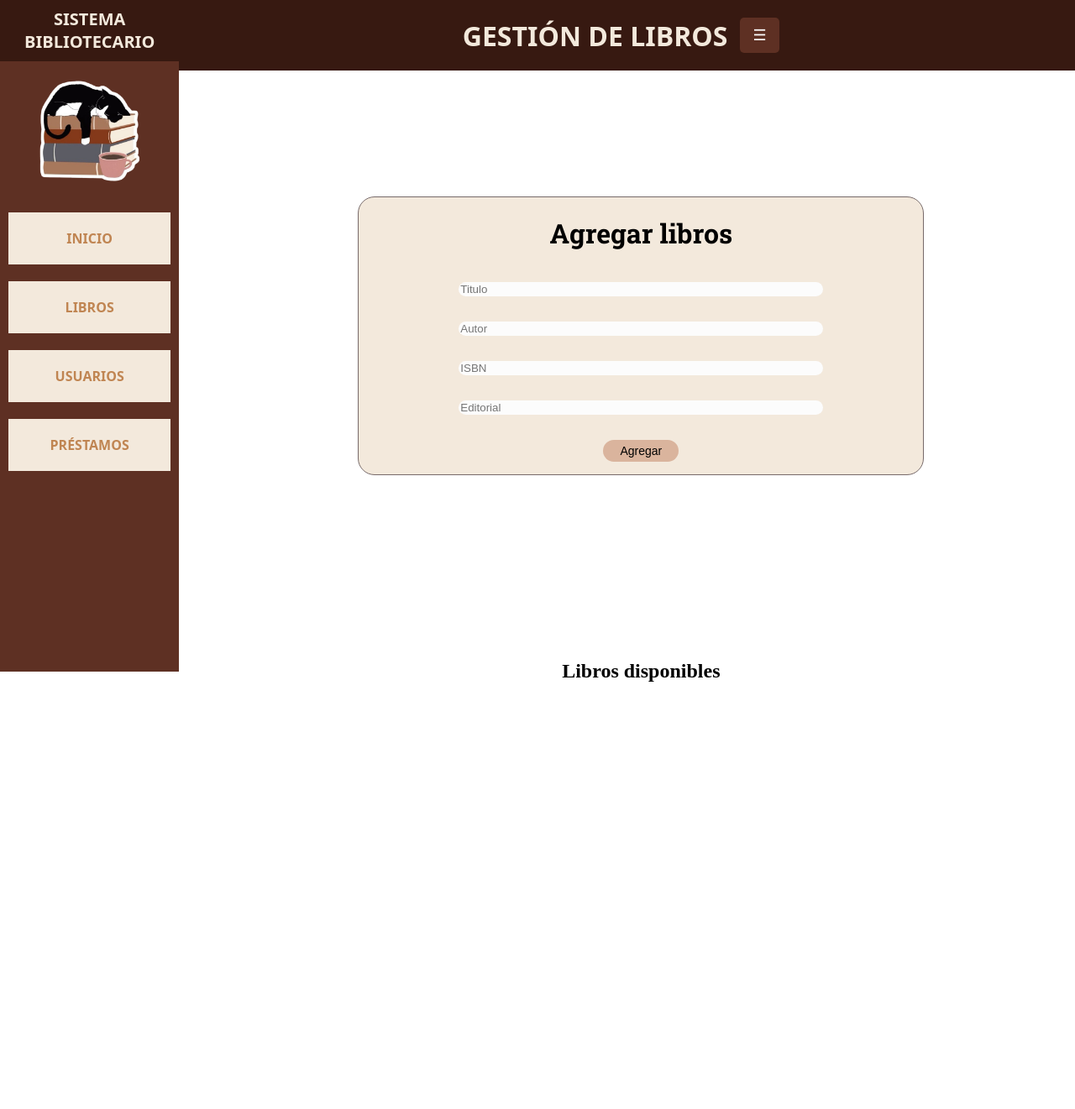
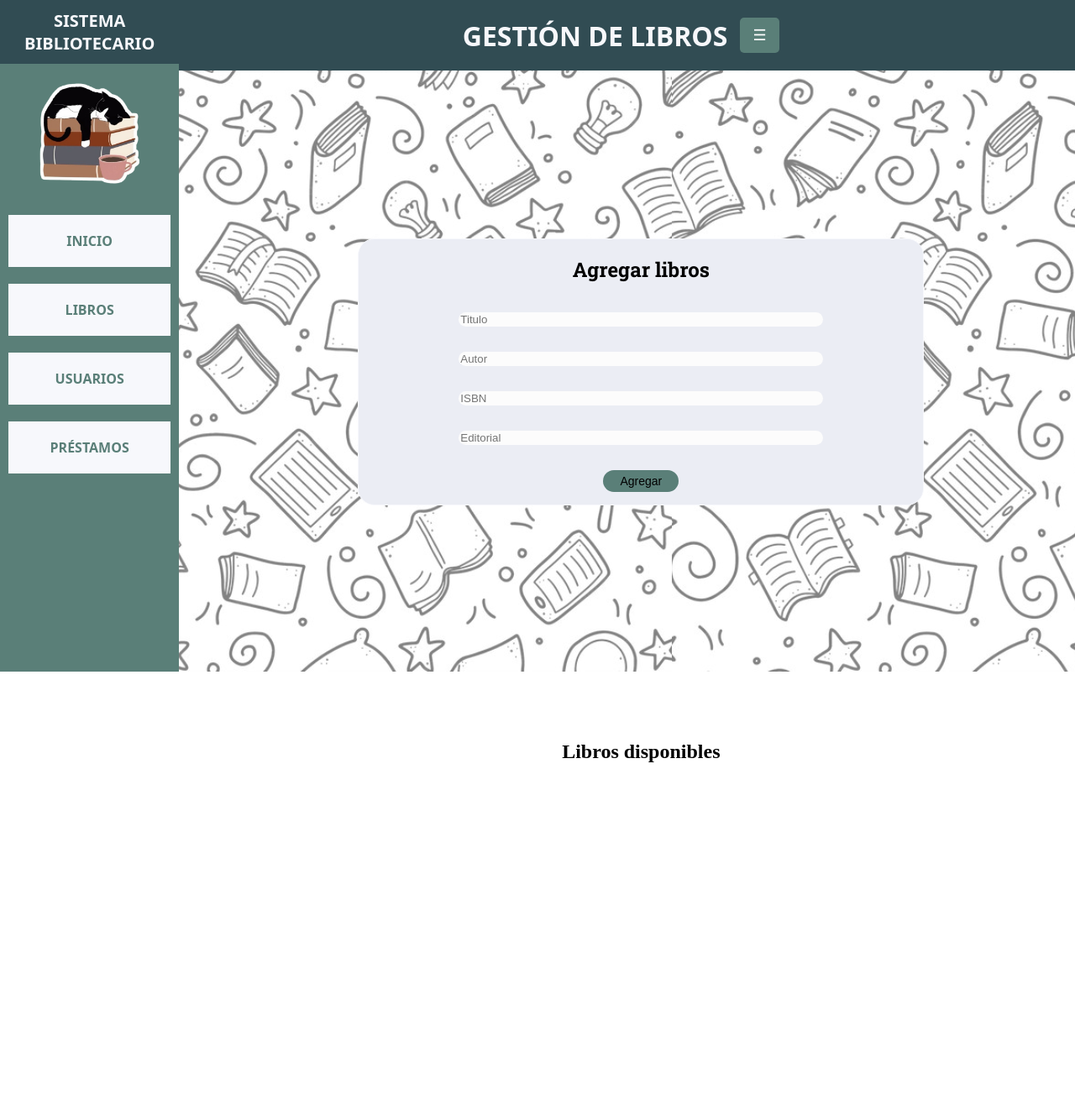
Before and after one commit to alymarquez/gestion_biblioteca, a Flask app: page /libros in a window 1280 px wide. Shown: the whole page at 84% size. Before the commit the page ends 812 px from the top, so only its background shows below. Run offline with Flask 3, Linux system fonts and the light colour scheme.

Commit message:
varios cambios

```diff
--- a/static/css/styles.css
+++ b/static/css/styles.css
@@ -1,5 +1,5 @@
 
-@import url('https://fonts.googleapis.com/css2?family=Roboto+Slab:wght@100..900&display=swap');
+@import url('https://fonts.googleapis.com/css2?family=Inconsolata:wght@200..900&family=Roboto+Slab:wght@100..900&display=swap');
 
 html, body {
     margin: 0;
@@ -8,7 +8,7 @@ html, body {
     display: flex;
     flex-direction: column;
     scroll-behavior: smooth;
-    scroll-padding-top: 150px;
+    /*scroll-padding-top: 150px;*/
 }
 
 .container {
@@ -26,7 +26,7 @@ html, body {
     min-height: 100vh; /* Ocupar toda la altura */
 }
 
-/*
+
 .main-content::before{
     content: "";
     position: absolute;
@@ -35,13 +35,13 @@ html, body {
     width: 100%;
     height: 100%;
     background: url("../images/bookbg.jpg");
-    background-size: cover;
-    background-repeat: no-repeat;
+    background-size: contain;
+    background-repeat: repeat;
     background-attachment: fixed;
     opacity: 0.5;
     z-index: -1;
 }
-*/
+
 
 /* sidebar */
 
@@ -49,7 +49,7 @@ html, body {
     position: sticky;
     top: 0px;
     width: 20%;
-    background-color: #5E3023;
+    background-color: #5a7f78;
     display: flex;
     align-self: flex-start;
     flex-direction: column;
@@ -68,10 +68,11 @@ html, body {
     font-size: 20px !important;
     font-weight: bold;
     text-align: center;
-    background-color: #371911;
-    padding: 9.3px;
-    color: #F3E9DC;
+    background-color: #314c53;
+    padding: 10.8px;
+    color: #f7f8fc;
 }
+
 
 .sidebar img {
     width: 150px; /* Ajusta el tamaño */
@@ -92,28 +93,28 @@ html, body {
 .menu-link{
     padding: 20px 0;
     margin: 10px 10px;
-    background-color: #F3E9DC;
+    background-color: #f7f8fc;
     list-style-type: none;
     display: flex;
     justify-content: center;
     text-decoration: none;
-    color: #C08552;
+    color: #5a7f78;
     font-weight: bolder;
 }
 
 .menu-link:hover{
-    background-color: #895737;
+    background-color: #314c53;
     color: #f5f1e8;
 }
 
 #titulopagina{
-    background-color: #371911;
+    background-color: #314c53;
     margin: 0;
     min-height: 10vh;
     display: flex;
     justify-content: center;
     align-items: center;
-    color: #F3E9DC;
+    color: #f7f8fc;
     font-family:system-ui, -apple-system, BlinkMacSystemFont, 'Segoe UI', Roboto, Oxygen, Ubuntu, Cantarell, 'Open Sans', 'Helvetica Neue', sans-serif;
 
 }
@@ -139,8 +140,18 @@ html, body {
     width: 90%;
 }
 
-.listalibros{
+section{
+    display: flex;
+    flex-direction: column;
+    width: 70%;
+    justify-content: center;
+    align-items: center;
+    padding: 50px;
+}
+
+#listalibros{
     margin: 200px 0px;
+    padding: 10px;
     display: flex;
     align-items: center;
     justify-content: center;
@@ -166,12 +177,12 @@ html, body {
 .form-container{
     display: flex;
     flex-direction: column;
-    background-color: #F3E9DC;
+    background-color: #ebedf4;
     border: 1px;
-    border-color: #776a6a;
+    border-color: #f7f8fc;
     border-style: groove;
     border-radius: 20px;
-    width: 70%;
+    width: 100%;
     justify-content: center;
 }
 
@@ -191,7 +202,7 @@ html, body {
 }
 
 .form-control:hover{
-    background-color: #DAB49D;
+    background-color: #bbdec6;
 }
 
 .form-control:hover::placeholder{
@@ -200,7 +211,7 @@ html, body {
 
 .btn-primary {
     display: inline-block; /* Asegura que el botón respete el tamaño */
-    background-color: #DAB49D;
+    background-color: #5a7f78;
     color: #000; /* Texto visible */
     text-align: center;
     text-decoration: none;
@@ -214,7 +225,7 @@ html, body {
 }
 
 .btn-primary:hover{
-    background-color: #C08552;
+    background-color: #bbdec6;
     color: white;
 }
 
@@ -238,7 +249,7 @@ html, body {
     display: flex;
     justify-content: center;
     align-items: center;
-    background-color: #371911;
+    background-color: #314c53;
     padding: 2px;
     color: #F3E9DC;
     position: sticky;
@@ -252,7 +263,7 @@ html, body {
 
 .dropbtn {
     margin: 0px 15px;
-    background-color: #5E3023;
+    background-color: #5a7f78;
     color: white;
     padding: 10px 15px;
     font-size: 18px;
@@ -263,7 +274,7 @@ html, body {
 }
 
 .dropbtn:hover {
-    background-color: #C08552;
+    background-color: #bbdec6;
     scroll-margin-top: 100px;
 }
 
@@ -285,7 +296,7 @@ html, body {
 }
 
 .dropdown-content a:hover {
-    background-color: #C08552;
+    background-color: #bbdec6;
     color: white;
 }
 
--- a/templates/base.html
+++ b/templates/base.html
@@ -22,7 +22,7 @@
 
         <main class="main-content">
             <header>
-               <div id="menu-container">
+                <div id="menu-container">
                     <h1 id="titulopagina">{% block header %}{% endblock %}</h1>
                     {% block desplegable %} {% endblock %}
                 </div>
--- a/templates/editar_libro.html
+++ b/templates/editar_libro.html
@@ -1,3 +1,7 @@
+{% extends "base.html" %}
+{% block title %}Edicion libros{% endblock %}
+
+{% block contenido %}
     <h1>Editar Libro</h1>
 
     <form method="POST">
@@ -16,3 +20,4 @@
         <button type="submit" class="btn btn-success">Guardar cambios</button>
         <a href="{{ url_for('manejar_libros') }}" class="btn btn-secondary">Cancelar</a>
     </form>
+{% endblock %}
--- a/templates/index.html
+++ b/templates/index.html
@@ -20,8 +20,5 @@
             <li>Eliminar todo tipo de Registros</li>
         </ul>
     </div>
-    <div class="books-image">
-        <img src="https://api.iconify.design/mdi:bookshelf.svg" alt="Books Stack">
-    </div>
 </div>
 {% endblock %}
--- a/templates/libros.html
+++ b/templates/libros.html
@@ -4,19 +4,20 @@
 {% block header %}GESTIÓN DE LIBROS{% endblock %}
 {% block desplegable %}
 
-<div class="dropdown">
+<nav class="dropdown">
     <button class="dropbtn">☰</button>
     <div class="dropdown-content">
-        <a href="#agregarlibro">Agregar Libro</a>
-        <a href="#librosdisponibles">Libros Disponibles</a>
+        <a href="#agregarLibro">Agregar Libro</a>
+        <a href="#listalibros">Libros Disponibles</a>
     </div>
-</div>
+</nav>
 
 {% endblock %}
 
 
 {% block contenido %}
-    <div id="agregarlibro" class="form-container">
+    <section id="agregarLibro">
+        <div class="form-container">
             <h1>Agregar libros</h1>
             <form class="formulario" method="POST" action="{{ url_for('manejar_libros') }}">
                 <div class="form-group">
@@ -37,8 +38,9 @@
 
             </form>
         </div>
+    </section>
 
-    <div class="listalibros">
+    <div id="listalibros">
         <h2 id="librosdisponibles">Libros disponibles</h2>
         <ul class="list-group">
             {% for libro in libros%}
--- a/templates/usuarios.html
+++ b/templates/usuarios.html
@@ -3,6 +3,7 @@
 {% block title %}Usuarios{% endblock %}
 
 {% block contenido %}
+    <section>
         <div class="form-container">
             <h1>Usuarios</h1>
             <form class="formulario" method="POST" action="{{ url_for('manejar_usuarios') }}">
@@ -24,6 +25,8 @@
 
             </form>
         </div>
+    </section>
+
     <h2>Lista de usuarios</h2>
     <ul class="list-group">
         {% for usuario in usuarios %}
```
Lines whose indentation alone changed are shown as unchanged.
